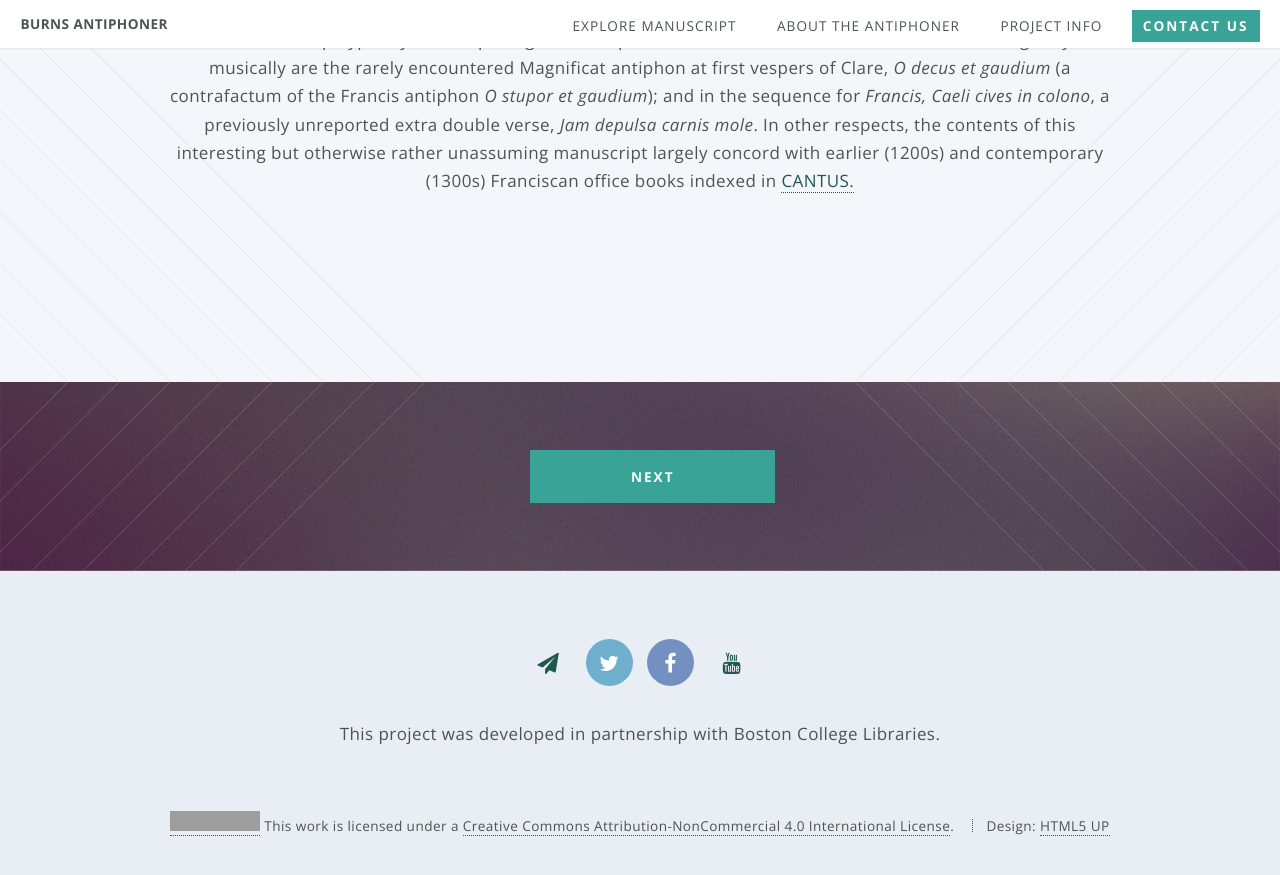
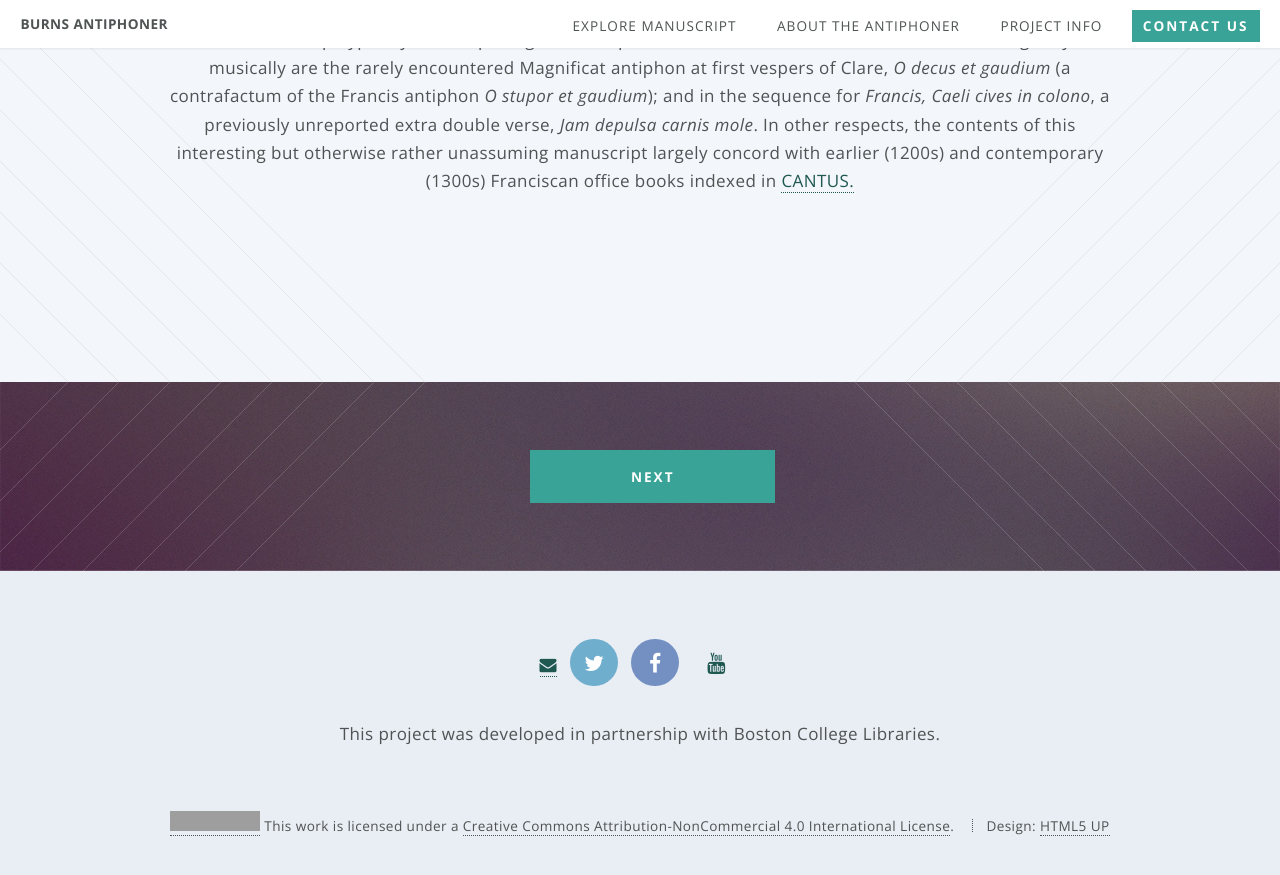
Before and after one commit to BCDigSchol/antiphoner-site, a Jekyll site: the page built from index.html, in a window 1280 px wide and 900 px high, scrolled down 1296 px. Shown: the top 875 px of the window. Built offline with Jekyll 4.4.1, drawn with Linux system fonts in a browser that asks for light colours; grey boxes are pictures that could not be loaded.

Commit message:
Updated footer icons

```diff
--- a/_includes/footer.html
+++ b/_includes/footer.html
@@ -1,7 +1,7 @@
 <!-- Footer -->
 <footer id="footer">
   <ul class="icons">
-    <li><a href="mailto:burnsref@bc.edu" class="icon circle fa-send"><span class="label">Contact Us</span></a></li>
+    <li><a href="mailto:burnsref@bc.edu" class="icon fa-envelope"><span class="label">Contact Us</span></a></li>
       <li><a href="https://twitter.com/bclibraries" class="icon circle fa-twitter"><span class="label">Twitter</span></a></li>
       <li><a href="https://www.facebook.com/bostoncollegelibraries/" class="icon circle fa-facebook"><span class="label">Facebook</span></a></li>
       <li><a href="https://www.youtube.com/user/BostonCollegeLib" class="icon circle fa-youtube"><span class="label">YouTube</span></a></li>
```
